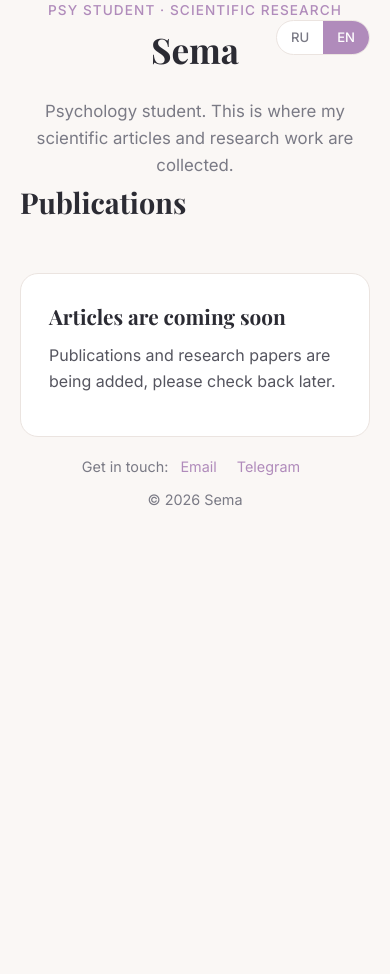
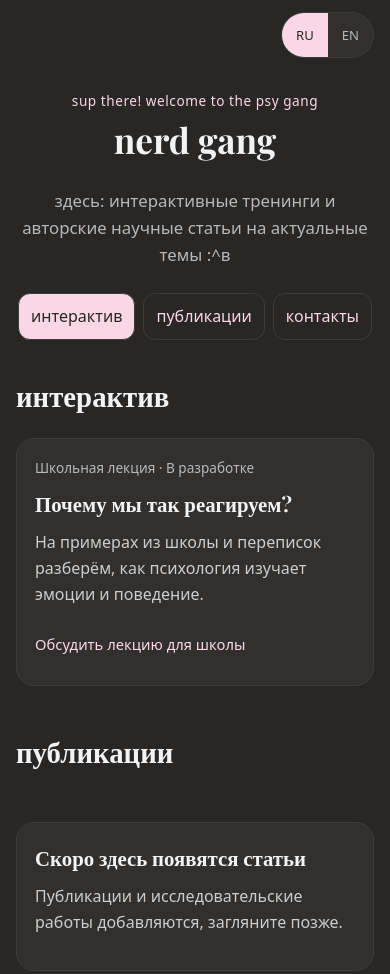
Before and after one commit to theresnoconcept/theresnoconcept.github.io, a plain HTML site: page index.html in a window 390 px wide. Shown: the top 974 px of the page. Before the commit the page ends 844 px from the top, so only its background shows below. Drawn offline with nearby package versions, Linux system fonts and the light colour scheme.

Commit message:
Update homepage and improve mobile layout

```diff
--- a/index.html
+++ b/index.html
@@ -3,22 +3,22 @@
 <head>
 <meta charset="UTF-8">
 <meta name="viewport" content="width=device-width, initial-scale=1">
-<title>Сэма | Научные статьи по психологии</title>
+<title>nerd gang | Материалы и занятия по психологии</title>
 <meta name="description" content="Научные публикации по психологии">
 <link href="https://fonts.googleapis.com/css2?family=Inter:wght@400;500&family=Playfair+Display:wght@500;700&display=swap" rel="stylesheet">
 <style>
   :root {
-    --bg: #faf7f5;
-    --card: #ffffff;
-    --text: #2b2b33;
-    --muted: #7a7a85;
-    --accent: #b08bbb;
-    --accent-soft: #efe5f3;
-    --line: #ebe4e0;
+    --bg: #292726;
+    --card: #32302f;
+    --text: #F3F3F3;
+    --muted: #b8b8b8;
+    --accent: #FAD7E5;
+    --accent-soft: #44363d;
+    --line: #3c3c3c;
   }
   * { box-sizing: border-box; margin: 0; padding: 0; }
   body {
-    font-family: 'Inter', sans-serif;
+    font-family: system-ui, sans-serif;
     background: var(--bg);
     color: var(--text);
     line-height: 1.6;
@@ -47,7 +47,7 @@
     transition: .2s;
   }
   .lang button:hover { color: var(--accent); }
-  .lang button.active { background: var(--accent); color: #fff; }
+  .lang button.active { background: var(--accent); color: #292726; }
 
   header { padding: 90px 0 50px; text-align: center; }
   header h1 {
@@ -59,7 +59,7 @@
     color: var(--accent);
     font-weight: 500;
     letter-spacing: .08em;
-    text-transform: uppercase;
+
     font-size: .85rem;
   }
   header p.lead {
@@ -88,7 +88,7 @@
     transition: .2s;
   }
   .filters button:hover { border-color: var(--accent); }
-  .filters button.active { background: var(--accent); border-color: var(--accent); color: #fff; }
+  .filters button.active { background: var(--accent); border-color: var(--accent); color: #292726; }
 
   .card {
     background: var(--card);
@@ -101,9 +101,9 @@
   .card:hover { transform: translateY(-3px); box-shadow: 0 10px 30px rgba(120, 90, 130, .1); }
   .card .meta { color: var(--muted); font-size: .85rem; margin-bottom: 8px; }
   .card h3 { font-family: 'Playfair Display', serif; font-size: 1.3rem; margin-bottom: 10px; }
-  .card p { color: #55555f; margin-bottom: 16px; }
+  .card p { color: #cdcdcd; margin-bottom: 16px; }
   .tags { display: flex; flex-wrap: wrap; gap: 6px; margin-bottom: 14px; }
-  .tag { background: var(--accent-soft); color: #7c5a89; font-size: .78rem; padding: 3px 11px; border-radius: 999px; }
+  .tag { background: var(--accent-soft); color: #FAD7E5; font-size: .78rem; padding: 3px 11px; border-radius: 999px; }
   .links a {
     color: var(--accent);
     font-weight: 500;
@@ -115,6 +115,23 @@
 
   footer { text-align: center; padding: 60px 0 50px; color: var(--muted); font-size: .9rem; }
   footer a { color: var(--accent); text-decoration: none; margin: 0 8px; }
+  .actions { display:flex; flex-wrap:wrap; justify-content:center; gap:12px; margin-top:24px; }
+  .actions a { border:1px solid var(--line); border-radius:12px; padding:10px 16px; color:var(--accent); text-decoration:none; }
+  .actions a:first-child { background:var(--accent); color:var(--bg); }
+  main section { margin-bottom:42px; }
+  a:focus-visible, button:focus-visible { outline:2px solid var(--accent); outline-offset:3px; }
+  @media (max-width: 600px) {
+    .wrap { padding-inline: 16px; }
+    .lang { position: static; width: fit-content; margin: 12px 16px 0 auto; }
+    .lang button { min-height: 44px; min-width: 44px; }
+    header.wrap { padding-top: 32px; padding-bottom: 32px; }
+    header .role { letter-spacing: .04em; }
+    .actions { gap: 8px; }
+    .actions a { display: grid; place-items: center; min-height: 44px; padding-inline: 12px; }
+    .card { padding: 18px; overflow-wrap: anywhere; }
+    .links a, footer a { display: inline-flex; align-items: center; min-height: 44px; }
+    footer { padding-block: 30px; }
+  }
 </style>
 </head>
 <body>
@@ -125,18 +142,38 @@
 </div>
 
 <header class="wrap">
-  <div class="role" data-i18n="role"></div>
-  <h1 data-i18n="name"></h1>
-  <p class="lead" data-i18n="lead"></p>
+  <div class="role" data-i18n="role">sup there! welcome to the psy gang</div>
+  <h1 data-i18n="name">nerd gang</h1>
+  <p class="lead" data-i18n="lead">здесь: интерактивные тренинги и авторские научные статьи на актуальные темы :^в</p>
+  <nav class="actions">
+    <a href="#lessons" data-i18n="lessons">интерактив</a>
+    <a href="#publications" data-i18n="publications">публикации</a>
+    <a href="#contact" data-i18n="contactNav">контакты</a>
+  </nav>
 </header>
 
 <main class="wrap">
-  <h2 data-i18n="publications"></h2>
+  <section id="lessons">
+    <h2 data-i18n="lessons">интерактив</h2>
+    <article class="card">
+      <div class="meta" data-i18n="lectureMeta">Школьная лекция · В разработке</div>
+      <h3 data-i18n="lecture">Почему мы так реагируем?</h3>
+      <p data-i18n="lectureText">На примерах из школы и переписок разберём, как психология изучает эмоции и поведение.</p>
+      <div class="links"><a href="mailto:23eun.s@gmail.com" data-i18n="invite">Обсудить лекцию для школы</a></div>
+    </article>
+  </section>
+  <section id="publications">
+  <h2 data-i18n="publications">публикации</h2>
   <div class="filters" id="filters"></div>
   <div id="articles"></div>
+  </section>
+  <section id="about">
+    <h2 data-i18n="about">обо мне</h2>
+    <p data-i18n="bio">Привет!! Я Сэма, я учусь на психолога (2ой курс). Тут вы можете ознакомиться с моими научными статьями на интересующие меня темы как зумера. Также в скором времени осуществлю проведение тренингов для ребят школьного возраста (9-11 классы). Stay tuned!</p>
+  </section>
 </main>
 
-<footer class="wrap">
+<footer class="wrap" id="contact">
   <p><span data-i18n="contact"></span>
     <a href="mailto:23eun.s@gmail.com">Email</a>
     <a href="https://t.me/armoredheart" target="_blank" rel="noopener">Telegram</a>
@@ -148,23 +185,33 @@
   // ===== ТЕКСТЫ САЙТА: ru / en =====
   const I18N = {
     ru: {
-      title: "Сэма | Научные статьи по психологии",
+      title: "nerd gang | Материалы и занятия по психологии",
       description: "Научные публикации по психологии",
-      role: "Студентка-психолог · Научные исследования",
-      name: "Сэма",
-      lead: "Здесь собраны мои научные статьи и исследовательские работы по психологии.",
-      publications: "Публикации",
-      contact: "Связаться со мной:",
+      role: "sup there! welcome to the psy gang",
+      name: "nerd gang",
+      lead: "здесь: интерактивные тренинги и авторские научные статьи на актуальные темы :^в",
+      lessons: "интерактив", contactNav: "контакты", about: "обо мне",
+      lectureMeta: "Школьная лекция · В разработке", lecture: "Почему мы так реагируем?",
+      lectureText: "На примерах из школы и переписок разберём, как психология изучает эмоции и поведение.",
+      invite: "Обсудить лекцию для школы",
+      bio: "Привет!! Я Сэма, я учусь на психолога (2ой курс). Тут вы можете ознакомиться с моими научными статьями на интересующие меня темы как зумера. Также в скором времени осуществлю проведение тренингов для ребят школьного возраста (9-11 классы). Stay tuned!",
+      publications: "публикации",
+      contact: "мои контакты",
       all: "Все",
       emptyTitle: "Скоро здесь появятся статьи",
       emptyText: "Публикации и исследовательские работы добавляются, загляните позже."
     },
     en: {
-      title: "Sema | Scientific articles in psychology",
+      title: "nerd gang | Psychology materials and sessions",
       description: "Scientific publications in psychology",
-      role: "Psy student · Scientific research",
-      name: "Sema",
-      lead: "Psychology student. This is where my scientific articles and research work are collected.",
+      role: "sup there! welcome to the psy gang",
+      name: "nerd gang",
+      lead: "Psychology research and educational sessions for high school students.",
+      lessons: "interactive", contactNav: "Contact", about: "About",
+      lectureMeta: "School talk · In development", lecture: "Why do we react the way we do?",
+      lectureText: "We'll use examples from school and group chats to explore how psychology studies emotions and behavior.",
+      invite: "Discuss a talk for your school",
+      bio: "I'm Sema, a psychology student. I collect my research here and develop educational sessions for high school students.",
       publications: "Publications",
       contact: "Get in touch:",
       all: "All",
@@ -193,7 +240,7 @@
   try {
     const saved = localStorage.getItem('lang');
     if (saved === 'ru' || saved === 'en') lang = saved;
-    else if (!(navigator.language || 'ru').toLowerCase().startsWith('ru')) lang = 'en';
+
   } catch (e) {}
 
   const tr = v => (v && typeof v === 'object') ? (v[lang] || v.ru || v.en || '') : v;
```
